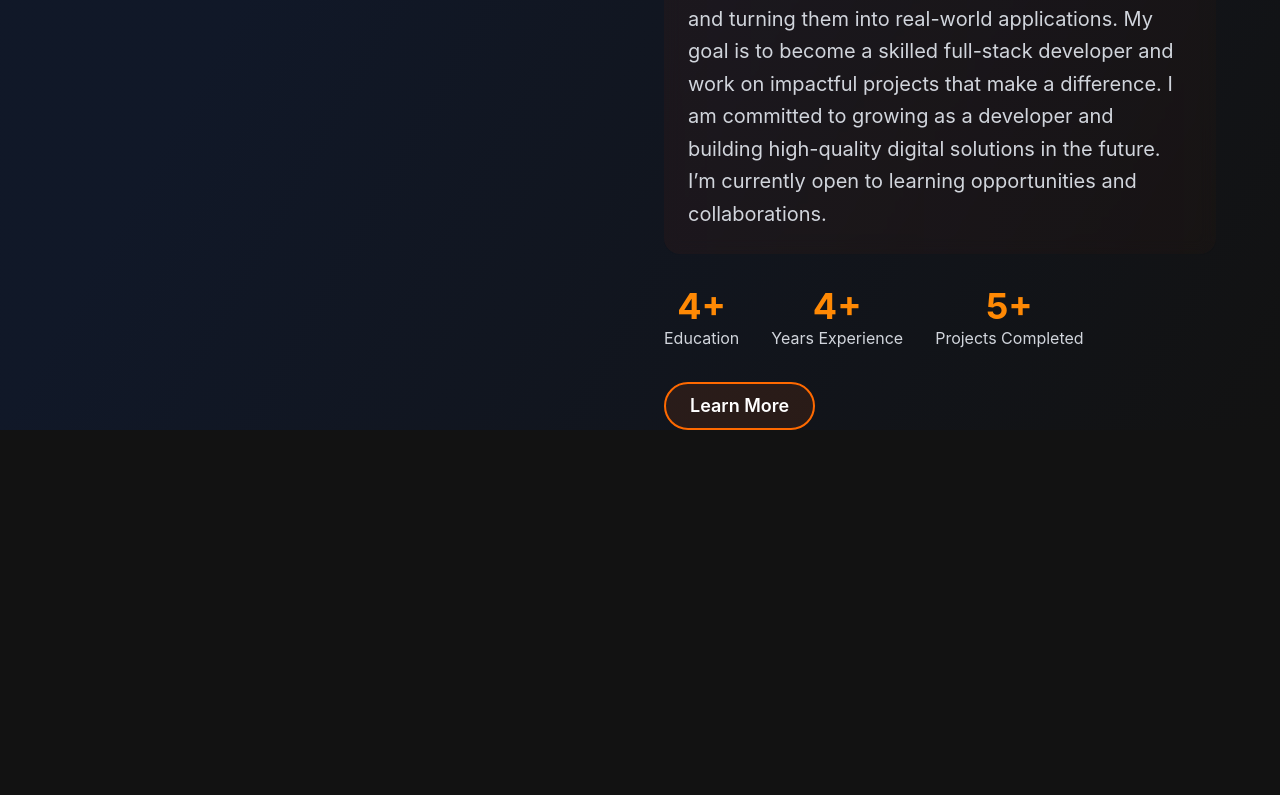
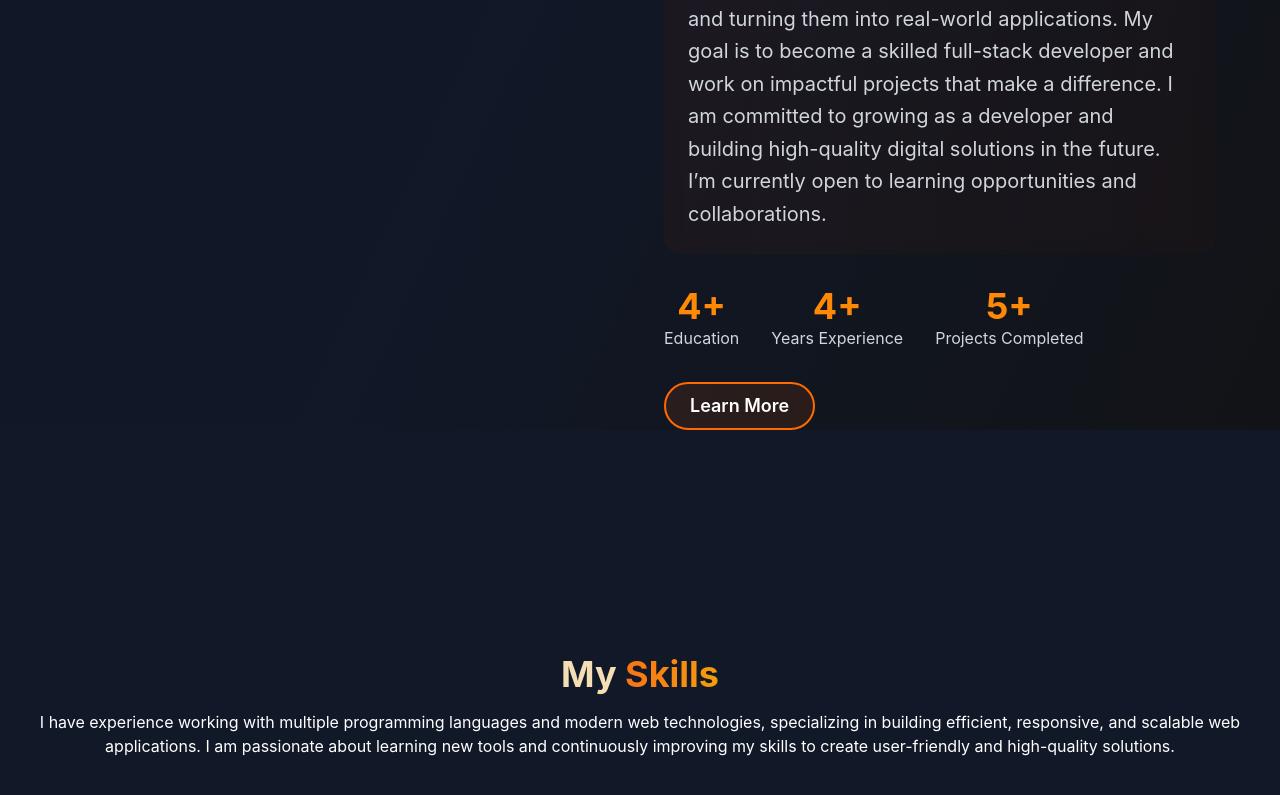
Before and after one commit to shehabuddin380/portfolio-website, a React (Vite) app: page / in a window 1280 px wide. Shown: the part 1819-2614 px from the top of the page. Before the commit the page ends 2249 px from the top, so only its background shows below. Built offline with nearby package versions, Linux system fonts and the light colour scheme.

Commit message:
update Skills

```diff
--- a/src/components/Skills.jsx
+++ b/src/components/Skills.jsx
@@ -22,7 +22,33 @@ const Skills=({darkMode})=>{
         {name:'Tailwind CSS', icon: tailwindcss, level:80, color:'from-red-500 to-orange-500'}
     ]
     return(
-        <section id="skills">
+        <section id="skills"
+        style={{
+            backgroundColor:darkMode ? "#111827" : "#f9fafb"
+        }}
+        className='py-14 relative overflow-hidden'>
+            <div className='py-14 relative overflow-hidden'>
+                <div className='container px-5 py-14 mx-auto'>
+                    <div className='text-center mb-5 py-14 mx-auto'>
+                        <h1 className='sm:text-4xl text-3xl font-bold title-font mb-4 '
+                        style={{
+                            color : darkMode ? 'wheat' : '#1f2937'
+                        }}>
+                            My  <span style={{background: 'linear-gradient(to right, #f97316,#f59e0b)',
+                                WebkitBackgroundClip: 'text',
+                                backgroundClip: 'text',
+                                color: 'transparent'
+                            }}>
+                                Skills
+                            </span>
+                        </h1>
+                            <p>
+                                I have experience working with multiple programming languages and modern web technologies, specializing in building efficient, responsive, and scalable web applications. I am passionate about learning new tools and continuously improving my skills to create user-friendly and high-quality solutions.
+                            </p>
+                    </div>
+
+                </div>
+            </div>
         </section>
     )
 }
```
